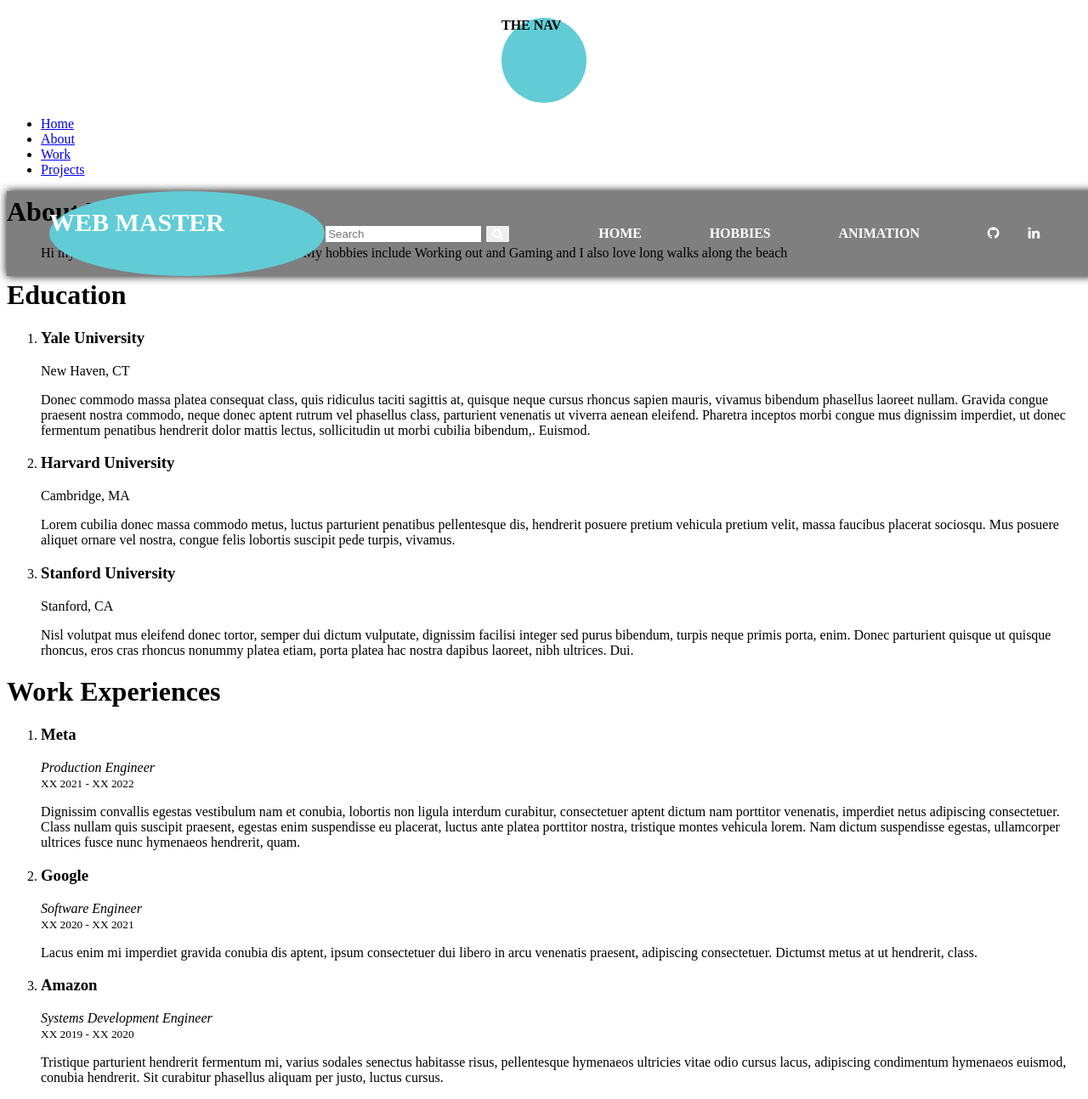
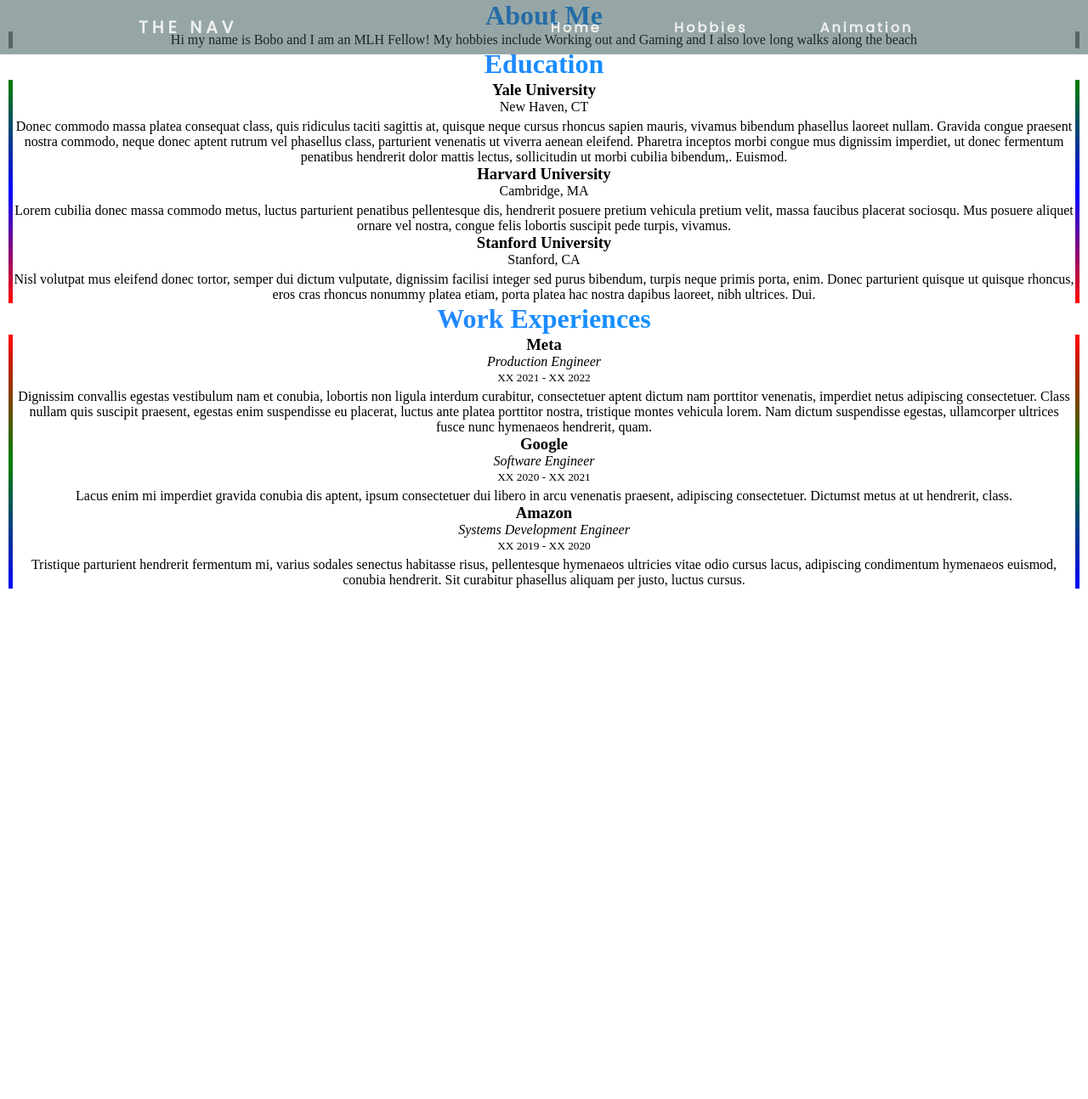
Before and after one commit to shawnzhang12/flask-personal-portfolio, a Flask app: page / in a window 1280 px wide. Shown: the whole page at 85% size. After the commit the page ends 693 px from the top, so only its background shows below. Run offline with Flask 2, Linux system fonts and the light colour scheme.

Commit message:
new nav bar, transparent overlay

```diff
--- /dev/null
+++ b/app/static/nav.js
@@ -0,0 +1,21 @@
+const navSlide = () => {
+    const burger = document.querySelector('.burger');
+    const nav = document.querySelector('.nav-links');
+    const navLinks = document.querySelectorAll('.nav-links li')
+
+    burger.addEventListener('click', () => {
+        nav.classList.toggle('nav-active');
+        //Animate Links
+        navLinks.forEach((link, index) => {
+            if (link.style.animation){
+                link.style.animation= '';
+            } else {
+                link.style.animation =`navLinkFade 0.5s ease forwards ${index / 7 + 0.5}s`;
+            }
+        });
+        //Burger Animation
+        burger.classList.toggle('toggle');
+    });
+}
+
+navSlide();
--- a/app/static/styles/main.css
+++ b/app/static/styles/main.css
@@ -1,18 +1,3 @@
-p, h1, h2, h3, h4, h5, h6, button {
-    font-family: "Rob
-}
-
-body {
-    width: 100vw;
-    height: 100vh;
-    margin: 0;
-    background: black;
-    overflow: hidden;
-    display: flex;
-    justify-content: center;
-    align-items: center;
-  }
-
 #links {
     display: flex;
     flex-direction: row;
@@ -89,216 +74,3 @@
 .entry-desc{
     margin-top: 5px;
 }
-
-canvas {
-    position: absolute;
-    top:0;
-    left:0;
-    z-index:-99;
-  }
-  .login-div {
-    max-width: 430px;
-    padding: 35px;
-    border-radius: 15px;
-    color:white;
-    background: rgba(8,8,8,0.7);
-    box-shadow: 1px 1px 20px rgba(0, 0, 0, 0.5);
-  }
-  .logo {
-    background-image: url("../img/logo.jpg");
-    width:100px;
-    height:100px;
-    border-radius: 50%;
-    margin:0 auto;
-  }
-
-  header{
-    width:100%;
-    height: 100px;
-    display: flex;
-    justify-content: space-between;
-    align-items: center;
-    position: fixed;
-    z-index: 99;
-    box-shadow: 0 0 10px #000;
-    background: rgba(0,0,0,0.5);
-  }
-
-
-  i{
-    color: #fff;
-    cursor: pointer;
-  }
-
-  header .logo{
-    flex: 1;
-    color:#fff;
-
-    margin-left: 50px;
-    text-transform: uppercase;
-    font-size: 15px;
-  }
-
-  header ul {
-    flex:2;
-    display: flex;
-    justify-content: space-evenly;
-  }
-  header ul li{
-    list-style: none;
-  }
-  header ul li a{
-    text-decoration: none;
-    color:#fff;
-    font-weight: 600;
-    text-transform: uppercase;
-    padding: 10px 15px;
-  }
-  header ul li a:hover{
-    border-bottom: 2px solid cadetblue;
-  }
-  header .menu{
-    font-size: 2.5em;
-    display: none;
-  }
-  @media(max-width:1000px){
-    header ul{
-        position: fixed;
-        top:100px;
-        right: -100%;
-        background: rgba(0,0,0,0.5);
-        height: calc(100vh - 100px);
-        width:50%;
-        flex-direction: column;
-        align-items: center;
-        transition: right 0.5s linear;
-    }
-
-    header .menu{
-        display: block;
-        width:100px;
-        text-align: center;
-    }
-  }
-
-  *{
-    margin: 0;
-    padding: 0;
-    box-sizing: border-box;
-    font-family: Arial;
-}
-body{
-    background: url(bg.jpg);
-    background-size: cover;
-    height: 100vh;
-    background-position: center;
-}
-header{
-    width:100%;
-    height: 100px;
-    display: flex;
-    justify-content: space-between;
-    align-items: center;
-    position: fixed;
-    z-index: 99;
-    box-shadow: 0 0 10px #000;
-    background: rgba(0,0,0,0.5);
-}
-#chk1{
-    display: none;
-
-
-}
-i{
-    color: #fff;
-    cursor: pointer;
-}
-header .logo{
-    flex: 1;
-    color:#fff;
-
-    margin-left: 50px;
-    text-transform: uppercase;
-    font-size: 15px;
-}
-header .search-box{
-    flex: 1;
-    position: relative;
-}
-.search-box input{
-    width:100%;
-    height: 40px;
-    border: none;
-    outline: none;
-    background:#f2f2f2;
-    border-radius: 30px;
-    color:gray;
-    font-size: 16px;
-    padding-left: 5px;
-    padding-right: 40px;
-    text-align: center;
-
-}
-
-.search-box button{
-    cursor: pointer;
-    width:40px;
-    height: 40px;
-    border-radius: 30px;
-    border:none;
-    position: absolute;
-    top:0;
-    right: 0;
-    transform: scale(0.9);
-    background: green;
-    color: #fff;
-}
-header ul {
-    flex:2;
-    display: flex;
-    justify-content: space-evenly;
-}
-header ul li{
-    list-style: none;
-}
-header ul li a{
-    text-decoration: none;
-    color:#fff;
-    font-weight: 600;
-    text-transform: uppercase;
-    padding: 10px 15px;
-}
-header ul li a:hover{
-    border-bottom: 2px solid cadetblue;
-}
-header .menu{
-    font-size: 2.5em;
-    display: none;
-}
-@media(max-width:1000px){
-    .search-box button{
-        position: absolute;
-    }
-    header ul{
-        position: fixed;
-        top:100px;
-        right: -100%;
-        background: rgba(0,0,0,0.5);
-        height: calc(100vh - 100px);
-        width:50%;
-        flex-direction: column;
-        align-items: center;
-        transition: right 0.5s linear;
-    }
-
-    header .menu{
-        display: block;
-        width:100px;
-        text-align: center;
-    }
-    #chk1:checked ~ ul{
-        right: 0;
-
-    }
-
-}
--- a/app/static/styles/styles.css
+++ b/app/static/styles/styles.css
@@ -1,98 +1,119 @@
-
-canvas {
-  position: absolute;
-  top:0;
-  left:0;
-  z-index:-99;
-}
-.login-div {
-  max-width: 430px;
-  padding: 35px;
-  border-radius: 15px;
-  color:white;
-  background: rgba(8,8,8,0.7);
-  box-shadow: 1px 1px 20px rgba(0, 0, 0, 0.5);
-}
-.logo {
-  background-image: url("../img/logo.jpg");
-  width:100px;
-  height:100px;
-  border-radius: 50%;
-  margin:0 auto;
+*{
+    margin: 0px;
+    padding: 0px;
+    box-sizing: border-box;
 }
 
-header{
-  width:100%;
-  height: 100px;
-  display: flex;
-  justify-content: space-between;
-  align-items: center;
-  position: fixed;
-  z-index: 99;
-  box-shadow: 0 0 10px #000;
-  background: rgba(0,0,0,0.5);
-}
-#chk1{
-  display: none;
+nav{
+    display: flex;
+    position: fixed;
+    top: 0px;
+    width: 100%;
+    z-index: 99;
+    justify-content: space-around;
+    align-items: center;
+    min-height: 8vh;
+    background-color: darkslategrey;
+    opacity: 0.5;
+    font-family: 'Poppins', sans-serif;
 }
 
-i{
-  color: #fff;
-  cursor: pointer;
+.logo{
+    color: rgb(226, 226, 226);
+    text-transform: uppercase;
+    letter-spacing: 5px;
+    font-size: 20px;
 }
 
-header .logo{
-  flex: 1;
-  color:#fff;
-
-  margin-left: 50px;
-  text-transform: uppercase;
-  font-size: 15px;
+.nav-links{
+    display: flex;
+    justify-content: space-around;
+    width: 40%;
+}
+.nav-links li{
+    list-style: none;
+}
+.nav-links a{
+    color: rgb(226, 226, 226);
+    text-decoration: none;
+    letter-spacing: 3px;
+    font-weight: bold;
+    font-size: 16px;
+}
+.nav-links a:hover{
+    color: white;
 }
 
-header ul {
-  flex:2;
-  display: flex;
-  justify-content: space-evenly;
+.burger{
+    display: none;
+    cursor: pointer;
 }
-header ul li{
-  list-style: none;
+
+.burger div{
+    width: 25px;
+    height: 3px;
+    background-color: rgb(226, 226, 226);
+    margin: 5px;
+    transition: all 0.3s ease;
 }
-header ul li a{
-  text-decoration: none;
-  color:#fff;
-  font-weight: 600;
-  text-transform: uppercase;
-  padding: 10px 15px;
+
+@media screen and (max-width:1024px){
+    .nav-links{
+        display: flex;
+        justify-content: space-around;
+        width: 60%;
+    }
 }
-header ul li a:hover{
-  border-bottom: 2px solid cadetblue;
+
+@media screen and (max-width:768px){
+    body{
+        position: relative;
+    }
+    .nav-links{
+        position: absolute;
+        right: 0px;
+        height: 92vh;
+        top: 8vh;
+        background-color: darkslategrey;
+        display: flex;
+        flex-direction: column;
+        align-items: center;
+        width: 30%;
+        transform: translateX(100%);
+        transition: transform 0.5s ease-in;
+    }
+    .nav-links li{
+        opacity: 0;
+        transform: translateX(0px);
+    }
+    .burger{
+        display: block;
+    }
 }
-header .menu{
-  font-size: 2.5em;
-  display: none;
+
+.nav-active{
+    transform: translateX(0%);
 }
-@media(max-width:1000px){
-  header ul{
-      position: fixed;
-      top:100px;
-      right: -100%;
-      background: rgba(0,0,0,0.5);
-      height: calc(100vh - 100px);
-      width:50%;
-      flex-direction: column;
-      align-items: center;
-      transition: right 0.5s linear;
-  }
 
-  header .menu{
-      display: block;
-      width:100px;
-      text-align: center;
-  }
-  #chk1:checked ~ ul{
-      right: 0;
+@keyframes navLinkFade{
+    from{
+        opacity: 0;
+        transform: translateX(50px);
+    }
+    to{
+        opacity: 1;
+        transform: translateX(0px);
+    }
+}
 
-  }
+.toggle .line1{
+    transform: rotate(-45deg) translate(-5px,6px);
+}
 
+.toggle .line2{
+    opacity: 0;
 }
+
+.toggle .line3{
+    transform: rotate(45deg) translate(-5px,-6px);
+}
--- a/app/templates/index.j2
+++ b/app/templates/index.j2
@@ -4,20 +4,16 @@
     {% block head %}
     <meta charset="UTF-8">
     <meta name="viewport" content="width=device-width, initial-scale=1.0">
+    <meta http-equiv="X-UA-Compatible" content="ie-edge">
     <title>{{ title }}</title>
     <link rel="preconnect" href="https://fonts.gstatic.com" />
-    <link
-      href="https://fonts.googleapis.com/css2?family=Roboto:ital,wght@0,100;0,300;0,400;0,500;0,700;0,900;1,100;1,300;1,400;1,500;1,700;1,900&display=swap"
-      rel="stylesheet"
-    />
+    <link href="https://fonts.googleapis.com/css2?family=Poppins:wght@400;400&display=swap" rel="stylesheet">
     <link rel="stylesheet" href="https://stackpath.bootstrapcdn.com/font-awesome/4.7.0/css/font-awesome.min.css">
-    <link lang="sass" rel="stylesheet" href="{{ url_for('static', filename='/styles/styles.css') }}" />
+    <link rel="stylesheet" href="{{ url_for('static', filename='/styles/main.css') }}" />
+    <link rel="stylesheet" href="{{ url_for('static', filename='/styles/styles.css') }}" />
     {% endblock head %}
     {% block extra_head %}
     {% endblock extra_head %}
-
-
-
 </head>
 
 <body>
@@ -25,38 +21,26 @@
         <div class="logo">
             <h4>THE NAV</h4>
         </div>
-        <ul>
-            <li><a href="#">Home</a></li>
-            <li><a href="#">About</a></li>
-            <li><a href="#">Work</a></li>
-            <li><a href="#">Projects</a></li>
+        <ul class="nav-links">
+            <li>
+                <a href="{{ url_for('index') }}">Home</a>
+            </li>
+            <li>
+                <a href="{{ url_for('hobbies_and_map') }}">Hobbies</a>
+            </li>
+            <li>
+                <a href="{{ url_for('animation') }}">Animation</a>
+            </li>
         </ul>
+        <div class="burger">
+            <div class="line1"></div>
+            <div class="line2"></div>
+            <div class="line3"></div>
+        </div>
     </nav>
 
-    <header>
-        <input type ="checkbox" name ="" id ="chk1">
-        <div class="logo"><h1>Web Master</h1></div>
-            <div class="search-box">
-                <form>
-                    <input type ="text" name ="search" id ="srch" placeholder="Search">
-                    <button type ="submit"><i class="fa fa-search"></i></button>
-                </form>
-            </div>
-            <ul>
-                <li><a id="link1" href="{{ url_for('index') }}"> Home </a></li>
-                <li><a id="link2" href="{{ url_for('hobbies_and_map') }}"> Hobbies </a></li>
-                <li><a id="link3" href="{{ url_for('animation') }}"> Animation </a></li>
-                <li>
-                  <a href="https://github.com/shawnzhang12"><i class="fa fa-github"></i></a>
-                  <a href="https://www.linkedin.com/in/shawn-zhang717/"><i class="fa fa-linkedin"></i></a>
-                </li>
-            </ul>
-            <div class="menu">
-                <label for="chk1">
-                    <i class="fa fa-bars"></i>
-                </label>
-            </div>
-    </header>
+    <script src="{{ url_for("static", filename="nav.js")}}"></script>
+
     {% block content %}
     {% endblock content %}
 </body>
```
